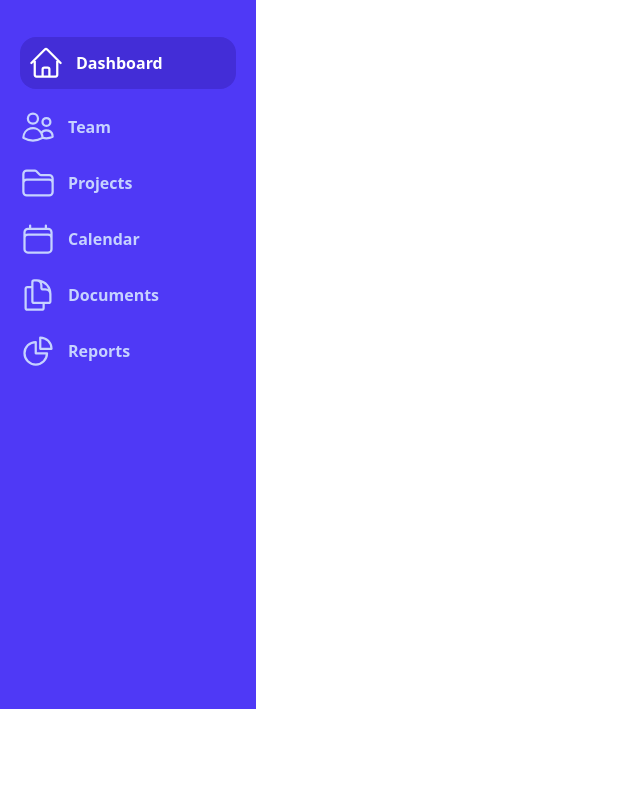
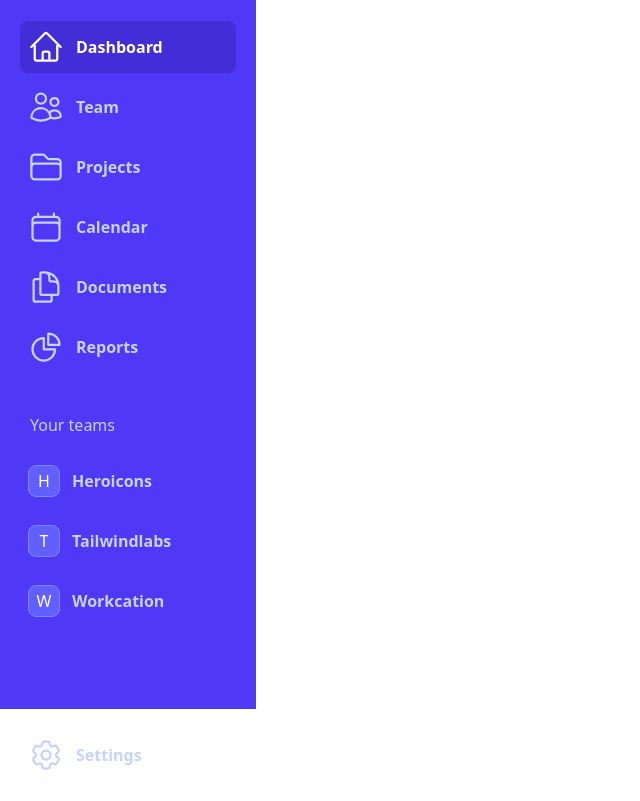
Before and after one commit to Andromeda-T/tw-control-panel, a website: page src/index.html in a window 1280 px wide. Shown: the part 91-892 px from the top of the page, without its empty margins (0-640 px from the left). Before the commit the page ends 800 px from the top, so only its background shows below. Drawn offline with Linux system fonts and the light colour scheme.

Commit message:
finish the side bar

```diff
--- a/src/index.html
+++ b/src/index.html
@@ -14,15 +14,17 @@
 <body>
     <div class="grid grid-cols-10">
         <div class="col-start-1 col-end-3 bg-[#4f39f6] h-screen">
-            <div class="mb-10 p-5">
-                <img class="w-12 h-12" alt="Your Company" src="https://tailwindui.com/plus-assets/img/logos/mark.svg?color=white">
+            <div class="mb-6 p-5">
+                <img class="w-12 h-12" alt="Your Company"
+                    src="https://tailwindui.com/plus-assets/img/logos/mark.svg?color=white">
             </div>
             <div>
-                <ul class="text-[#c6d2ff] space-y-5 m-5">
+                <ul class="text-[#c6d2ff] space-y-2 m-5">
                     <li class="">
-                        <a href="#" class="flex items-center p-2 rounded-2xl  text-white bg-[#432dd7]">
-                            <svg class="w-9 h-9" xmlns="http://www.w3.org/2000/svg" fill="none" viewBox="0 0 24 24" stroke-width="1.5"
-                                stroke="currentColor" aria-hidden="true" data-slot="icon" class="bdk on ww">
+                        <a href="#" class="flex items-center p-2 rounded-[.5rem]  text-white bg-[#432dd7]">
+                            <svg class="w-9 h-9" xmlns="http://www.w3.org/2000/svg" fill="none" viewBox="0 0 24 24"
+                                stroke-width="1.5" stroke="currentColor" aria-hidden="true" data-slot="icon"
+                                class="bdk on ww">
                                 <path stroke-linecap="round" stroke-linejoin="round"
                                     d="m2.25 12 8.954-8.955c.44-.439 1.152-.439 1.591 0L21.75 12M4.5 9.75v10.125c0 .621.504 1.125 1.125 1.125H9.75v-4.875c0-.621.504-1.125 1.125-1.125h2.25c.621 0 1.125.504 1.125 1.125V21h4.125c.621 0 1.125-.504 1.125-1.125V9.75M8.25 21h8.25">
                                 </path>
@@ -31,9 +33,10 @@
                         </a>
                     </li>
                     <li>
-                        <a class="flex items-center" href="#">
-                            <svg class="w-9 h-9" xmlns="http://www.w3.org/2000/svg" fill="none" viewBox="0 0 24 24" stroke-width="1.5"
-                                stroke="currentColor" aria-hidden="true" data-slot="icon" class="bbg bll on ww">
+                        <a class="flex items-center p-2 rounded-[.5rem]  hover:text-white hover:bg-[#432dd7]" href="#">
+                            <svg class="w-9 h-9" xmlns="http://www.w3.org/2000/svg" fill="none" viewBox="0 0 24 24"
+                                stroke-width="1.5" stroke="currentColor" aria-hidden="true" data-slot="icon"
+                                class="bbg bll on ww">
                                 <path stroke-linecap="round" stroke-linejoin="round"
                                     d="M15 19.128a9.38 9.38 0 0 0 2.625.372 9.337 9.337 0 0 0 4.121-.952 4.125 4.125 0 0 0-7.533-2.493M15 19.128v-.003c0-1.113-.285-2.16-.786-3.07M15 19.128v.106A12.318 12.318 0 0 1 8.624 21c-2.331 0-4.512-.645-6.374-1.766l-.001-.109a6.375 6.375 0 0 1 11.964-3.07M12 6.375a3.375 3.375 0 1 1-6.75 0 3.375 3.375 0 0 1 6.75 0Zm8.25 2.25a2.625 2.625 0 1 1-5.25 0 2.625 2.625 0 0 1 5.25 0Z">
                                 </path>
@@ -42,9 +45,10 @@
                         </a>
                     </li>
                     <li>
-                        <a class="flex items-center" href="#">
-                            <svg class="w-9 h-9" xmlns="http://www.w3.org/2000/svg" fill="none" viewBox="0 0 24 24" stroke-width="1.5"
-                                stroke="currentColor" aria-hidden="true" data-slot="icon" class="bbg bll on ww">
+                        <a class="flex items-center p-2 rounded-[.5rem]  hover:text-white hover:bg-[#432dd7]" href="#">
+                            <svg class="w-9 h-9" xmlns="http://www.w3.org/2000/svg" fill="none" viewBox="0 0 24 24"
+                                stroke-width="1.5" stroke="currentColor" aria-hidden="true" data-slot="icon"
+                                class="bbg bll on ww">
                                 <path stroke-linecap="round" stroke-linejoin="round"
                                     d="M2.25 12.75V12A2.25 2.25 0 0 1 4.5 9.75h15A2.25 2.25 0 0 1 21.75 12v.75m-8.69-6.44-2.12-2.12a1.5 1.5 0 0 0-1.061-.44H4.5A2.25 2.25 0 0 0 2.25 6v12a2.25 2.25 0 0 0 2.25 2.25h15A2.25 2.25 0 0 0 21.75 18V9a2.25 2.25 0 0 0-2.25-2.25h-5.379a1.5 1.5 0 0 1-1.06-.44Z">
                                 </path>
@@ -53,9 +57,10 @@
                         </a>
                     </li>
                     <li>
-                        <a class="flex items-center" href="#">
-                            <svg class="w-9 h-9" xmlns="http://www.w3.org/2000/svg" fill="none" viewBox="0 0 24 24" stroke-width="1.5"
-                                stroke="currentColor" aria-hidden="true" data-slot="icon" class="bbg bll on ww">
+                        <a class="flex items-center p-2 rounded-[.5rem]  hover:text-white hover:bg-[#432dd7]" href="#">
+                            <svg class="w-9 h-9" xmlns="http://www.w3.org/2000/svg" fill="none" viewBox="0 0 24 24"
+                                stroke-width="1.5" stroke="currentColor" aria-hidden="true" data-slot="icon"
+                                class="bbg bll on ww">
                                 <path stroke-linecap="round" stroke-linejoin="round"
                                     d="M6.75 3v2.25M17.25 3v2.25M3 18.75V7.5a2.25 2.25 0 0 1 2.25-2.25h13.5A2.25 2.25 0 0 1 21 7.5v11.25m-18 0A2.25 2.25 0 0 0 5.25 21h13.5A2.25 2.25 0 0 0 21 18.75m-18 0v-7.5A2.25 2.25 0 0 1 5.25 9h13.5A2.25 2.25 0 0 1 21 11.25v7.5">
                                 </path>
@@ -64,9 +69,10 @@
                         </a>
                     </li>
                     <li>
-                        <a class="flex items-center" href="#">
-                            <svg class="w-9 h-9" xmlns="http://www.w3.org/2000/svg" fill="none" viewBox="0 0 24 24" stroke-width="1.5"
-                                stroke="currentColor" aria-hidden="true" data-slot="icon" class="bbg bll on ww">
+                        <a class="flex items-center p-2 rounded-[.5rem]  hover:text-white hover:bg-[#432dd7]" href="#">
+                            <svg class="w-9 h-9" xmlns="http://www.w3.org/2000/svg" fill="none" viewBox="0 0 24 24"
+                                stroke-width="1.5" stroke="currentColor" aria-hidden="true" data-slot="icon"
+                                class="bbg bll on ww">
                                 <path stroke-linecap="round" stroke-linejoin="round"
                                     d="M15.75 17.25v3.375c0 .621-.504 1.125-1.125 1.125h-9.75a1.125 1.125 0 0 1-1.125-1.125V7.875c0-.621.504-1.125 1.125-1.125H6.75a9.06 9.06 0 0 1 1.5.124m7.5 10.376h3.375c.621 0 1.125-.504 1.125-1.125V11.25c0-4.46-3.243-8.161-7.5-8.876a9.06 9.06 0 0 0-1.5-.124H9.375c-.621 0-1.125.504-1.125 1.125v3.5m7.5 10.375H9.375a1.125 1.125 0 0 1-1.125-1.125v-9.25m12 6.625v-1.875a3.375 3.375 0 0 0-3.375-3.375h-1.5a1.125 1.125 0 0 1-1.125-1.125v-1.5a3.375 3.375 0 0 0-3.375-3.375H9.75">
                                 </path>
@@ -75,9 +81,10 @@
                         </a>
                     </li>
                     <li>
-                        <a class="flex items-center" href="#">
-                            <svg class="w-9 h-9"  xmlns="http://www.w3.org/2000/svg" fill="none" viewBox="0 0 24 24" stroke-width="1.5"
-                                stroke="currentColor" aria-hidden="true" data-slot="icon" class="bbg bll on ww">
+                        <a class="flex items-center p-2 rounded-[.5rem]  hover:text-white hover:bg-[#432dd7]" href="#">
+                            <svg class="w-9 h-9" xmlns="http://www.w3.org/2000/svg" fill="none" viewBox="0 0 24 24"
+                                stroke-width="1.5" stroke="currentColor" aria-hidden="true" data-slot="icon"
+                                class="bbg bll on ww">
                                 <path stroke-linecap="round" stroke-linejoin="round"
                                     d="M10.5 6a7.5 7.5 0 1 0 7.5 7.5h-7.5V6Z"></path>
                                 <path stroke-linecap="round" stroke-linejoin="round"
@@ -88,12 +95,47 @@
                     </li>
                 </ul>
             </div>
-            <div>
-                <div>
 
-                </div>
-                <div>
 
+            <div class="p-5 text-[#c6d2ff]">
+                <span class="ml-2.5">Your teams</span>
+
+                <ul class="space-y-3 mt-5">
+                    <li>
+                        <a class="flex items-center p-2 rounded-[.5rem]  hover:text-white hover:bg-[#432dd7]" href="#">
+                            <span
+                                class="border border-[#7c86ff] bg-[#615fff] w-8 h-8 text-white flex justify-center items-center rounded-[.5rem]">H</span>
+                            <span class="ml-3 font-bold">Heroicons</span>
+                        </a>
+                    </li>
+                    <li>
+                        <a class="flex items-center p-2 rounded-[.5rem]  hover:text-white hover:bg-[#432dd7]" href="#">
+                            <span
+                                class="border border-[#7c86ff] bg-[#615fff] w-8 h-8 text-white flex justify-center items-center rounded-[.5rem]">T</span>
+                            <span class="ml-3 font-bold">Tailwindlabs</span>
+                        </a>
+                    </li>
+                    <li>
+                        <a class="flex items-center p-2 rounded-[.5rem]  hover:text-white hover:bg-[#432dd7]" href="#">
+                            <span
+                                class="border border-[#7c86ff] bg-[#615fff] w-8 h-8 text-white flex justify-center items-center rounded-[.5rem]">W</span>
+                            <span class="ml-3 font-bold">Workcation</span>
+                        </a>
+                    </li>
+                </ul>
+                <div class="text-[#c6d2ff] mt-26">
+                    <a href="" class="flex items-center p-2 rounded-[.5rem] hover:text-white hover:bg-[#432dd7]">
+                        <svg class="w-9 h-9" xmlns="http://www.w3.org/2000/svg" fill="none" viewBox="0 0 24 24" stroke-width="1.5"
+                            stroke="currentColor" aria-hidden="true" data-slot="icon" class="on ww bbg bll">
+                            <path stroke-linecap="round" stroke-linejoin="round"
+                                d="M9.594 3.94c.09-.542.56-.94 1.11-.94h2.593c.55 0 1.02.398 1.11.94l.213 1.281c.063.374.313.686.645.87.074.04.147.083.22.127.325.196.72.257 1.075.124l1.217-.456a1.125 1.125 0 0 1 1.37.49l1.296 2.247a1.125 1.125 0 0 1-.26 1.431l-1.003.827c-.293.241-.438.613-.43.992a7.723 7.723 0 0 1 0 .255c-.008.378.137.75.43.991l1.004.827c.424.35.534.955.26 1.43l-1.298 2.247a1.125 1.125 0 0 1-1.369.491l-1.217-.456c-.355-.133-.75-.072-1.076.124a6.47 6.47 0 0 1-.22.128c-.331.183-.581.495-.644.869l-.213 1.281c-.09.543-.56.94-1.11.94h-2.594c-.55 0-1.019-.398-1.11-.94l-.213-1.281c-.062-.374-.312-.686-.644-.87a6.52 6.52 0 0 1-.22-.127c-.325-.196-.72-.257-1.076-.124l-1.217.456a1.125 1.125 0 0 1-1.369-.49l-1.297-2.247a1.125 1.125 0 0 1 .26-1.431l1.004-.827c.292-.24.437-.613.43-.991a6.932 6.932 0 0 1 0-.255c.007-.38-.138-.751-.43-.992l-1.004-.827a1.125 1.125 0 0 1-.26-1.43l1.297-2.247a1.125 1.125 0 0 1 1.37-.491l1.216.456c.356.133.751.072 1.076-.124.072-.044.146-.086.22-.128.332-.183.582-.495.644-.869l.214-1.28Z">
+                            </path>
+                            <path stroke-linecap="round" stroke-linejoin="round"
+                                d="M15 12a3 3 0 1 1-6 0 3 3 0 0 1 6 0Z">
+                            </path>
+                        </svg>
+                        <span class="ml-3 font-bold ">Settings</span>
+                    </a>
                 </div>
             </div>
         </div>
```
Also changed, not shown: src/main.css.
